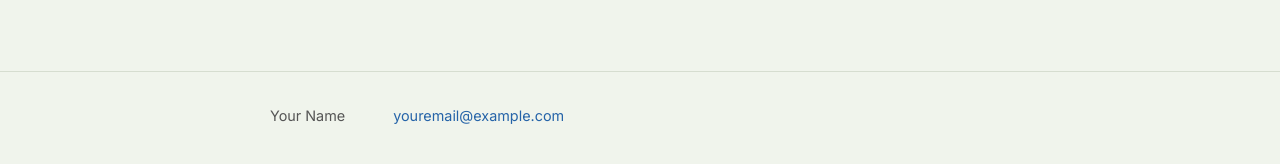
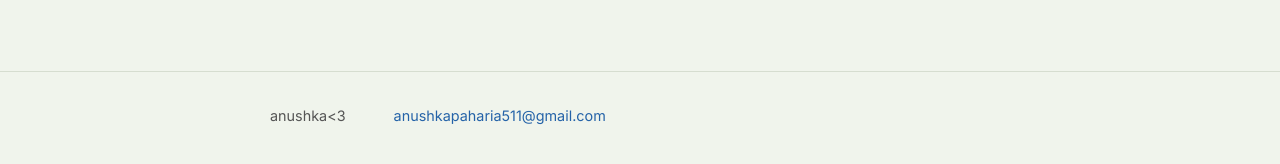
Before and after one commit to anuzka115/anuzka115.github.io, a Jekyll site: the page built from index.md, in a window 1280 px wide. Shown: the part 254-418 px from the top of the page. Built offline with Jekyll 4.4.1, drawn with Linux system fonts in a browser that asks for light colours.

Commit message:
Update footer with new name and email

```diff
--- a/_layouts/default.html
+++ b/_layouts/default.html
@@ -28,8 +28,8 @@
   </main>
   <footer class="site-footer">
     <div class="footer-inner">
-      <span class="footer-name">Your Name</span>
-      <a href="mailto:youremail@example.com">youremail@example.com</a>
+      <span class="footer-name">anushka<3</span>
+      <a href="mailto:youremail@example.com">anushkapaharia511@gmail.com</a>
     </div>
   </footer>
 </body>
```
